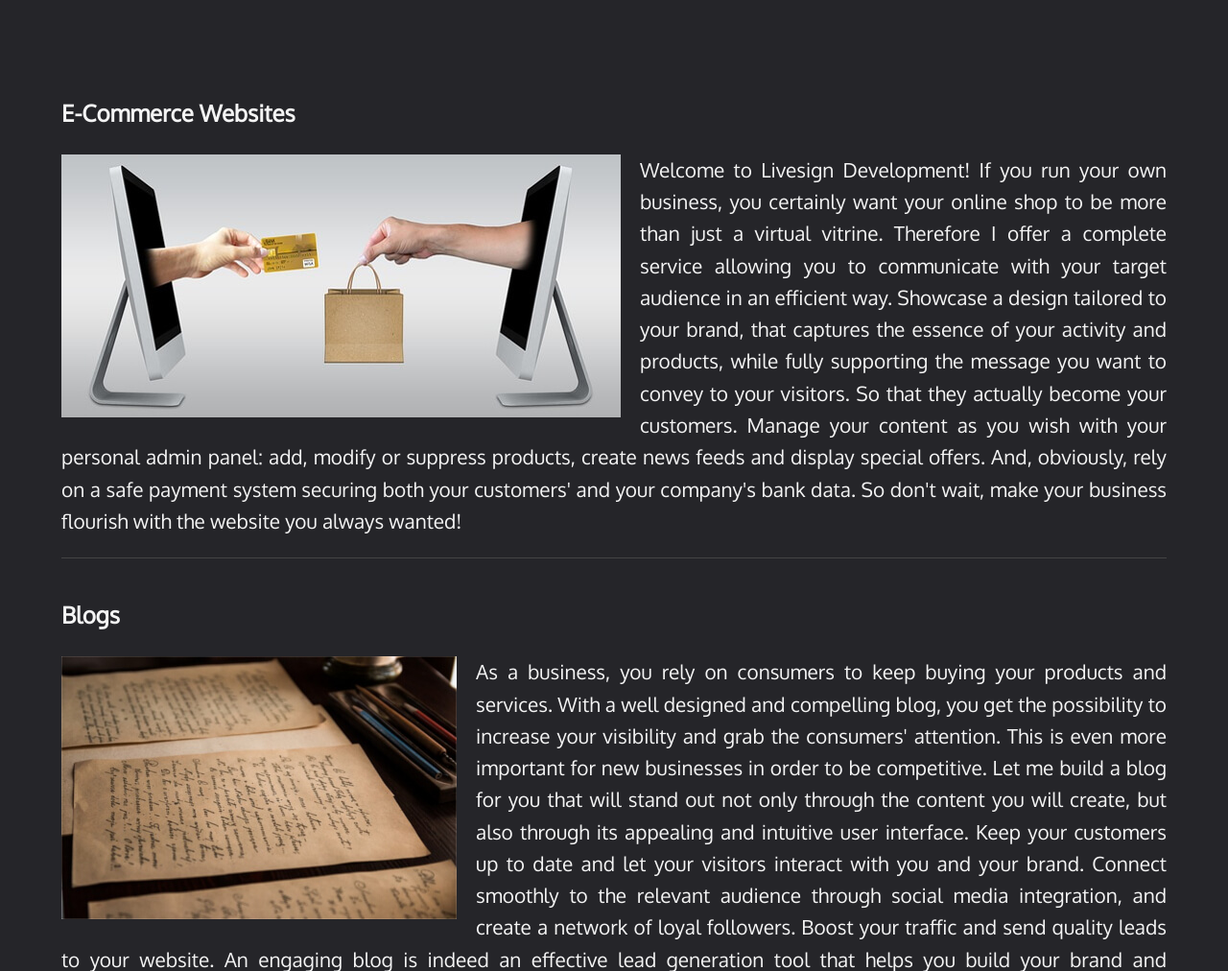
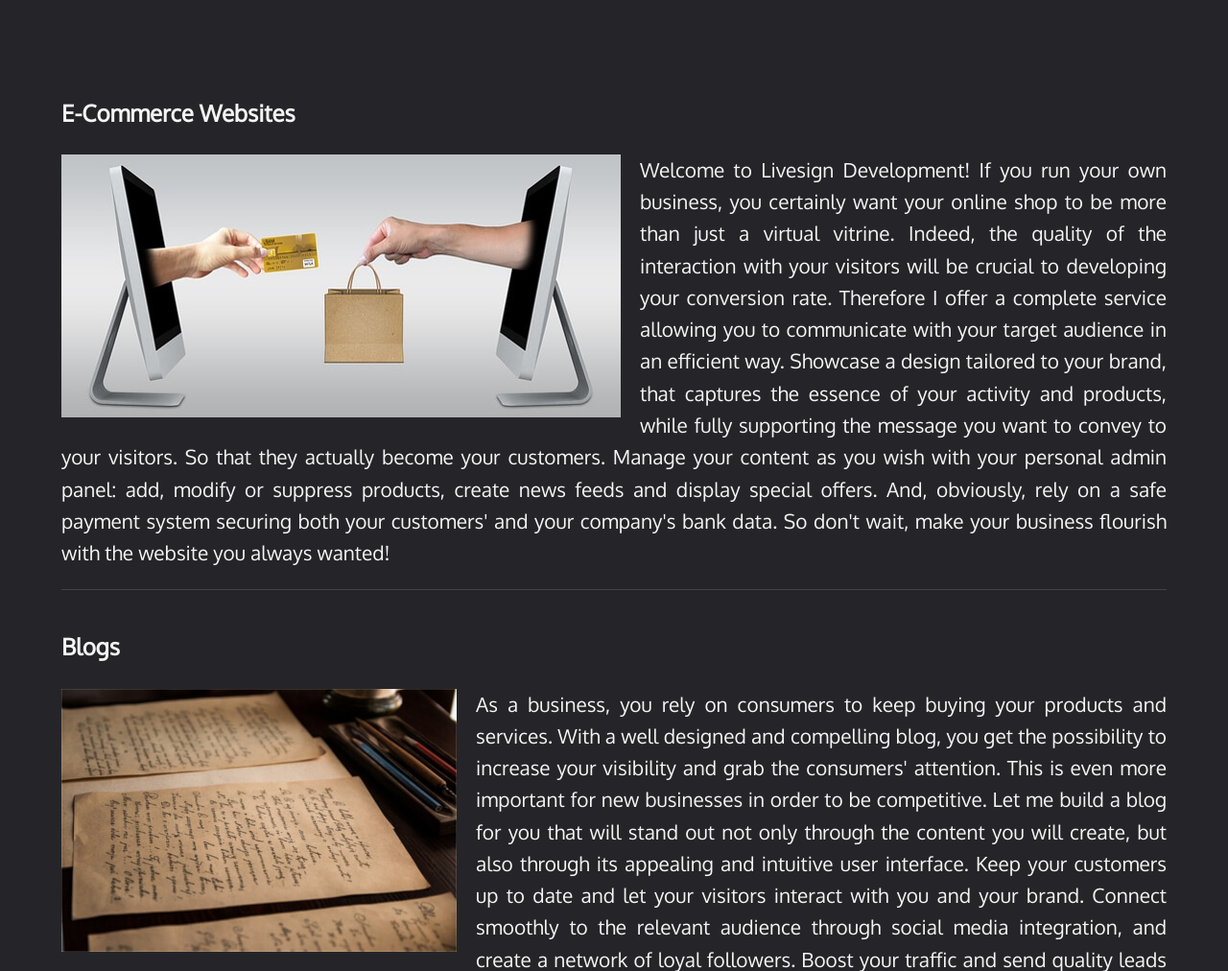
Before and after one commit to balintperjesi/livesign, a PHP site: page / in a window 1280 px wide. Shown: the part 969-1981 px from the top of the page at 96% size. Run offline with PHP 8.4, Linux system fonts and the light colour scheme.

Commit message:
Update index.php
Added a phrase to the E-Commerce section so the <p> displays nicer in desktop mode.

```diff
--- a/index.php
+++ b/index.php
@@ -63,7 +63,7 @@ list($msg, $status) = parseMail($name, $mail, $message);
             <div id="ecommerce" class="flex-container">
                 <h3>E-Commerce Websites</h3>
                 <img class="image" src="img/ecommerce.jpg" alt="E-Commerce">
-                <p class="lead">Welcome to Livesign Development! If you run your own business, you certainly want your online shop to be more than just a virtual vitrine. Therefore I offer a complete service allowing you to communicate with your target audience in an efficient way. Showcase a design tailored to your brand, that captures the essence of your activity and products, while fully supporting the message you want to convey to your visitors. So that they actually become your customers. Manage your content as you wish with your personal admin panel: add, modify or suppress products, create news feeds and display special offers. And, obviously, rely on a safe payment system securing both your customers' and your company's bank data. So don't wait, make your business flourish with the website you always wanted!</p>
+                <p class="lead">Welcome to Livesign Development! If you run your own business, you certainly want your online shop to be more than just a virtual vitrine. Indeed, the quality of the interaction with your visitors will be crucial to developing your conversion rate. Therefore I offer a complete service allowing you to communicate with your target audience in an efficient way. Showcase a design tailored to your brand, that captures the essence of your activity and products, while fully supporting the message you want to convey to your visitors. So that they actually become your customers. Manage your content as you wish with your personal admin panel: add, modify or suppress products, create news feeds and display special offers. And, obviously, rely on a safe payment system securing both your customers' and your company's bank data. So don't wait, make your business flourish with the website you always wanted!</p>
             </div>
             <div id="blog" class="flex-container">
                 <h3>Blogs</h3>
```
